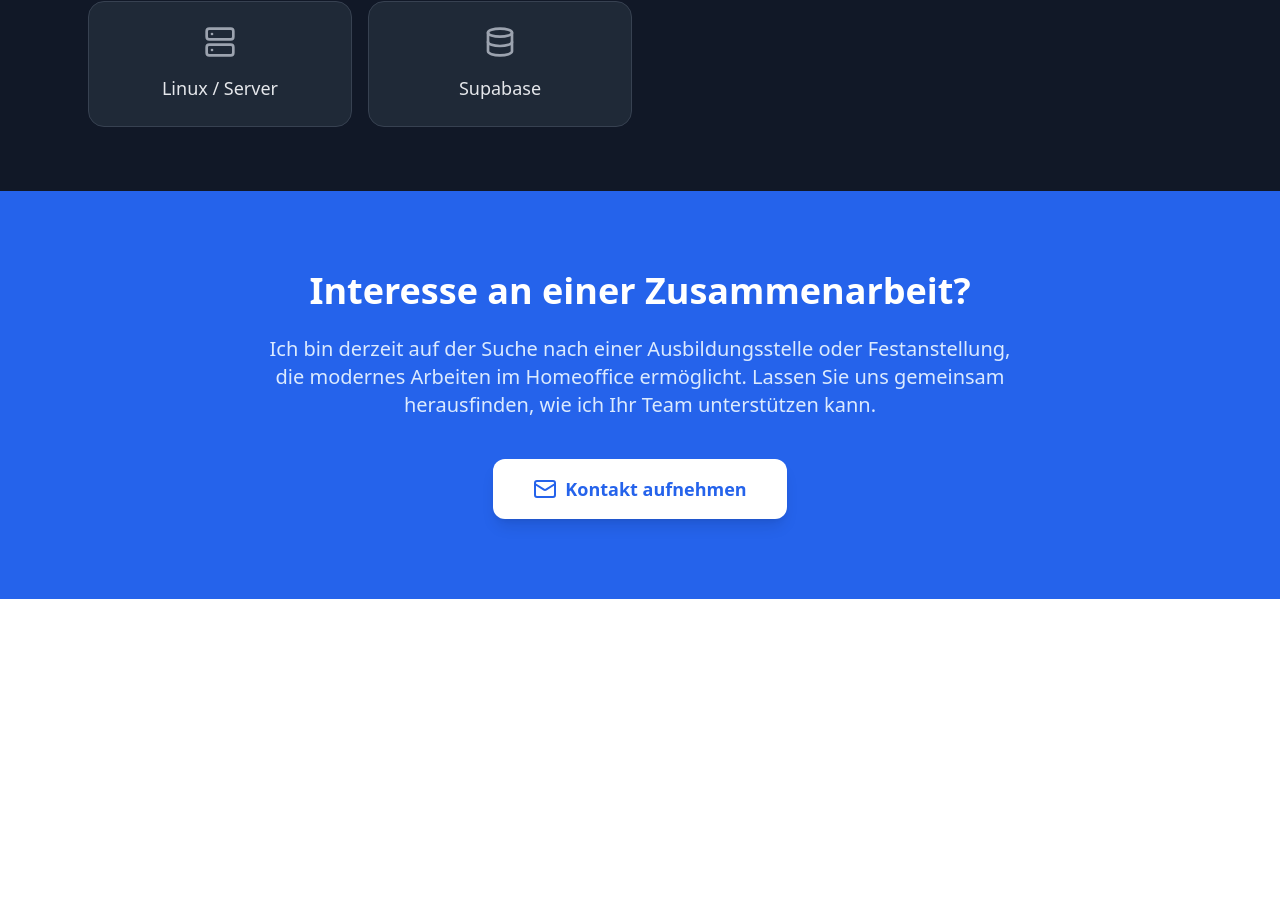
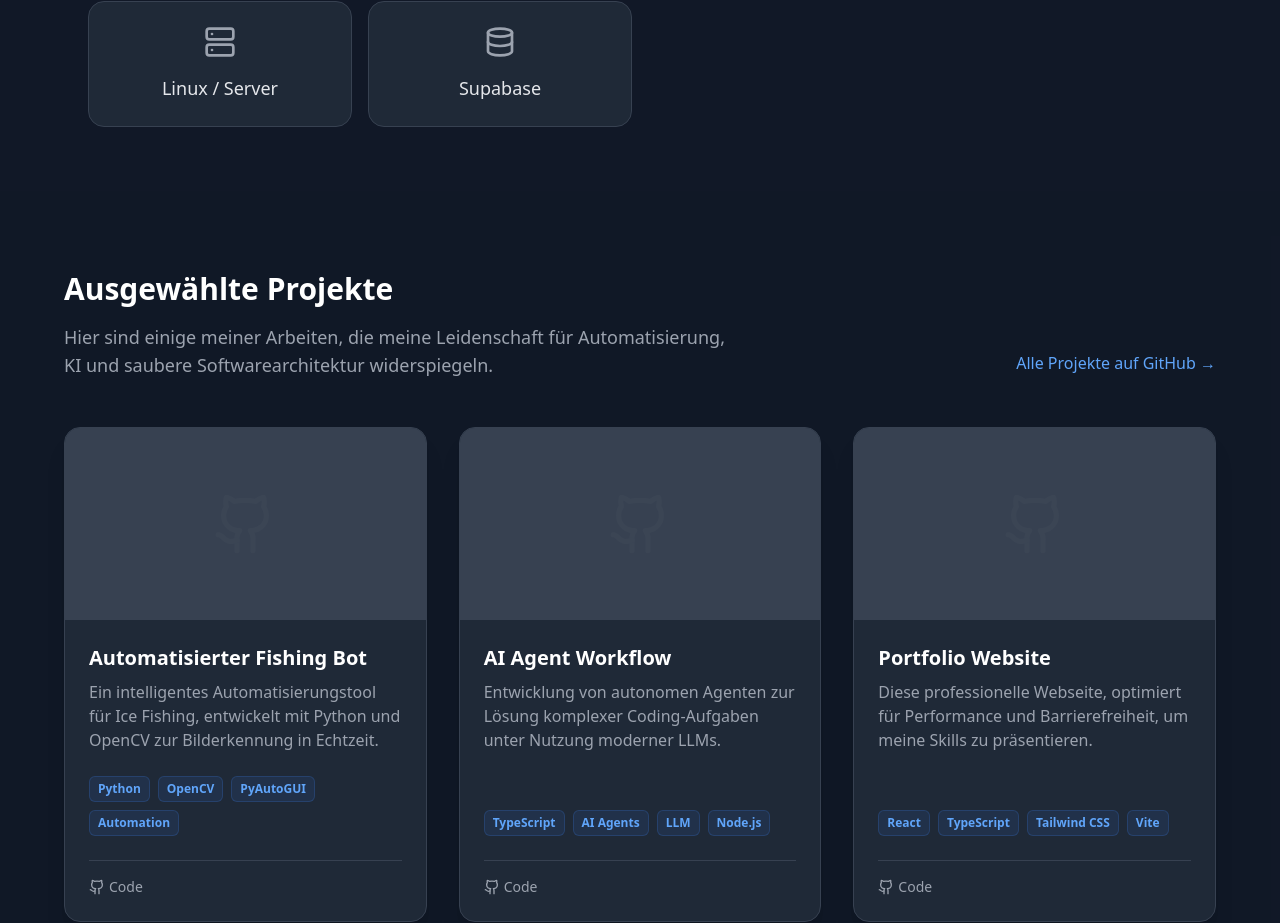
Before and after one commit to NotDonCitron/patcher, a React (Vite) app: page / in a window 1280 px wide. Shown: the part 2051-2974 px from the top of the page. Before the commit the page ends 2650 px from the top, so only its background shows below. Built offline with nearby package versions, Linux system fonts and the light colour scheme.

Commit message:
feat(ui): Integrate ProjectGrid into Home page

```diff
--- a/src/App.tsx
+++ b/src/App.tsx
@@ -3,6 +3,7 @@ import Hero from './components/Hero';
 import About from './components/About';
 import ContactCTA from './components/ContactCTA';
 import SkillsGrid from './components/SkillsGrid';
+import ProjectGrid from './components/ProjectGrid';
 
 function Home() {
   return (
@@ -10,6 +11,7 @@ function Home() {
       <Hero />
       <About />
       <SkillsGrid />
+      <ProjectGrid />
       <ContactCTA />
     </>
   );
```
Also changed, not shown: 1 other file (tests, documents, lock files or other folders).
